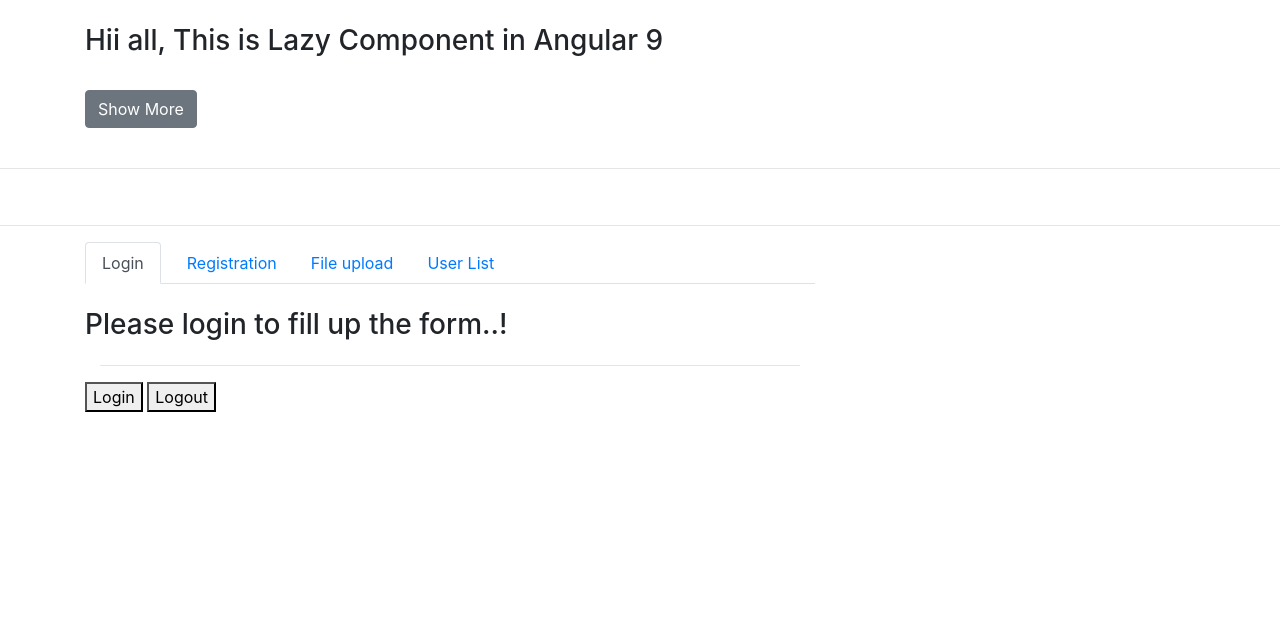
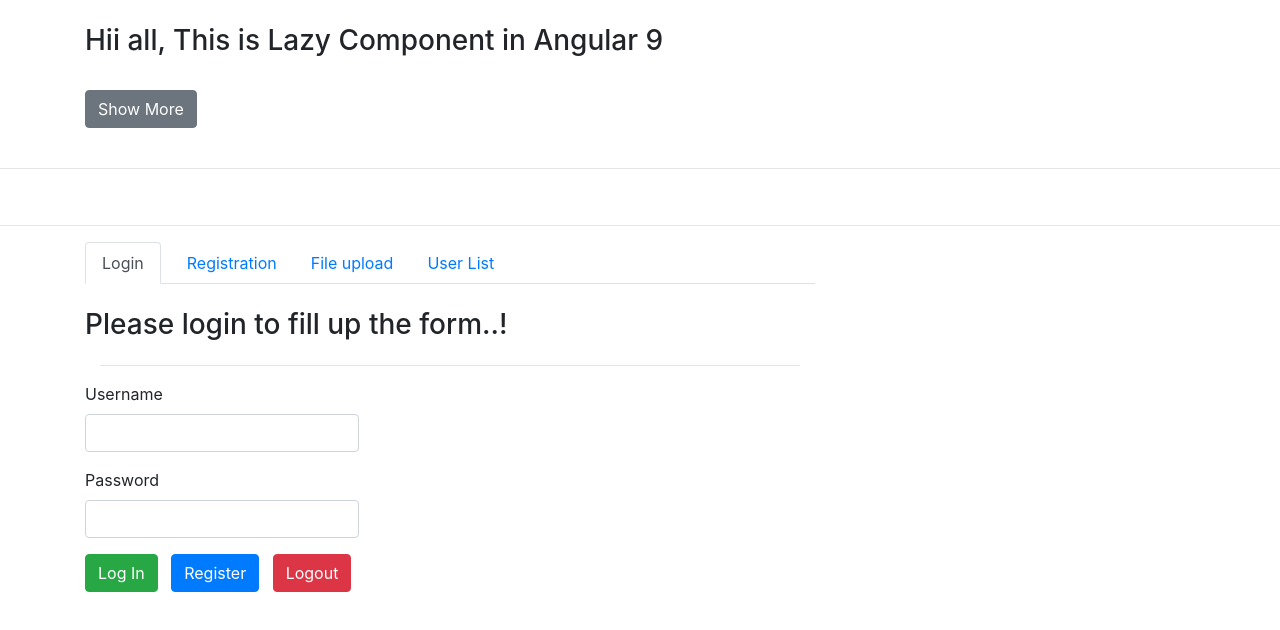
Before and after one commit to abhishek-webcoder/crud-with-express, an Angular app: page / in a window 1280 px wide. Shown: the top 630 px of the page. Built offline with nearby package versions, Linux system fonts and the light colour scheme.

Commit message:
crud with login functionality

```diff
--- a/src/app/app-routing.module.ts
+++ b/src/app/app-routing.module.ts
@@ -9,16 +9,13 @@
 
 const appRoutes: Routes = [
   { path: '', component: LoginComponent },
-  { path: 'registration', canActivate: [AuthGuardService], component: RegistrationComponent },
+  { path: 'registration', component: RegistrationComponent },
   { path: 'edit/:id/:edit', canActivate: [AuthGuardService], component: RegistrationComponent },
   { path: 'delete/:id/:delete', canActivate: [AuthGuardService], component: RegistrationComponent },
   { path: 'file', canActivate: [AuthGuardService], component: FileuploadComponent },
-  // { path: 'userlist', component: UserlistComponent },
-
-  // { path: 'userlist', loadChildren: './userlist/userlist.module#UserlistModule' },
-
   {
     path: 'userlist',
+    canActivate: [AuthGuardService],
     loadChildren: () => import('./userlist/userlist.module').then(m => m.UserlistModule)
   },
 
--- a/src/app/auth.service.ts
+++ b/src/app/auth.service.ts
@@ -1,10 +1,12 @@
 import { Injectable } from '@angular/core';
+import { environment } from 'src/environments/environment';
+import { HttpClient } from '@angular/common/http';
 
 @Injectable({
   providedIn: 'root',
 })
 export class AuthService {
-  constructor() { }
+  constructor(private _http: HttpClient) { }
 
   loggedIn = false;
 
@@ -17,14 +19,16 @@
     return promise;
   }
 
-  login() {
+  login(data) {
     this.loggedIn = true;
+    return this._http.post<any>(environment.apiUrl + 'login', data);
   }
 
   logout() {
     this.loggedIn = false;
   }
 
+  // To pass JWT tocken in header
   getToken() {
     return localStorage.getItem('access_token');
   }
--- a/src/app/login/login.component.html
+++ b/src/app/login/login.component.html
@@ -4,7 +4,27 @@
   </div>
   <hr>
   <div class="row">
-    <button color="primary" mat-raised-button (click)="onLogin()">Login</button>&nbsp;
-    <button color="warn" mat-raised-button (click)="onLogout()">Logout</button>&nbsp;
+    <!-- <button color="primary" mat-raised-button (click)="onLogin()">Login</button>&nbsp;
+    <button color="warn" mat-raised-button (click)="onLogout()">Logout</button>&nbsp; -->
+
+    <form [formGroup]="loginForm" (ngSubmit)="onLogin()">
+
+      <div class="form-group">
+        <label>Username</label>
+        <input type="text" formControlName="username" class="form-control">
+      </div>
+
+      <div class="form-group">
+        <label>Password</label>
+        <input type="password" formControlName="password" class="form-control">
+      </div>
+
+      <button type="submit" class="btn btn-success">Log In</button>&nbsp;&nbsp;
+      <button type="button" class="btn btn-primary" (click)="register()">Register</button>&nbsp;&nbsp;
+      <button type="button" class="btn btn-danger" (click)="onLogout()">Logout</button>
+
+      <div class="text-danger" *ngIf = "errmsg!= ''">{{ errmsg }}</div>
+
+    </form>
   </div>
 </div>
--- a/src/app/login/login.component.ts
+++ b/src/app/login/login.component.ts
@@ -1,7 +1,8 @@
 import { Component, OnInit } from '@angular/core';
 
-import { Router } from '@angular/router';
+import { Router, ActivatedRoute } from '@angular/router';
 import { AuthService } from '../auth.service';
+import { FormBuilder, FormGroup, Validators } from '@angular/forms';
 
 @Component({
   selector: 'app-login',
@@ -10,15 +11,43 @@
 })
 export class LoginComponent implements OnInit {
 
+  loginForm: FormGroup;
   msg = 'Please login to fill up the form..!';
-  constructor(private router: Router, private authService: AuthService) { }
+  errmsg: string = '';
+  constructor(
+    private router: Router,
+    private authService: AuthService,
+    private fb: FormBuilder,
+    private route: ActivatedRoute,) { }
 
   ngOnInit() {
+
+    this.loginForm = this.fb.group(
+      {
+        username: ['', Validators.required],
+        password: ['', Validators.required],
+      },
+    );
   }
 
   onLogin() {
-    this.authService.login();
-    this.router.navigate(['registration']);
+    // this.authService.login();
+    // this.router.navigate(['registration']);
+
+    console.log(this.loginForm.value);
+    this.authService.login(this.loginForm.value).subscribe(
+      (response) => {
+        console.log('Success!', response);
+        this.router.navigate(['userlist']);
+      },
+      // (error) => console.error('Error!', error)
+
+      (error) => {
+        console.log('Error!', error.error.message);
+        this.errmsg = error.error.message;
+        this.router.navigate(['/']);
+      }
+    );
   }
 
   onLogout() {
@@ -26,4 +55,8 @@
     this.router.navigate(['/']);
   }
 
+  register() {
+    this.router.navigate(['registration']);
+  }
+
 }
--- a/src/app/registration/registration.component.ts
+++ b/src/app/registration/registration.component.ts
@@ -122,7 +122,7 @@
     this._registrationService.register(this.registrationForm.value).subscribe(
       (response) => {
         console.log('Success!', response);
-        this.router.navigate(['userlist']);
+        this.router.navigate(['/']);
       },
       (error) => console.error('Error!', error)
     );
```
